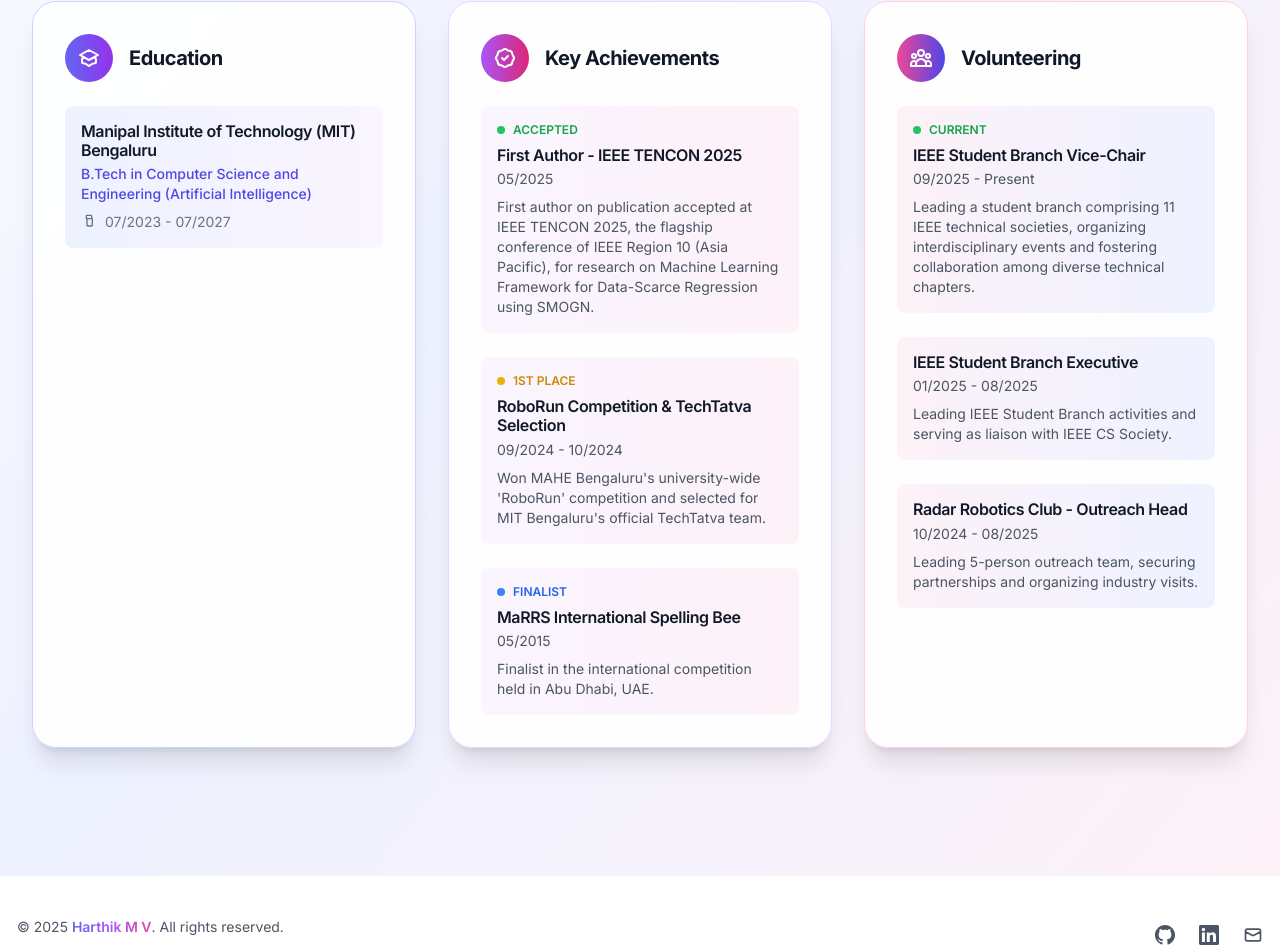
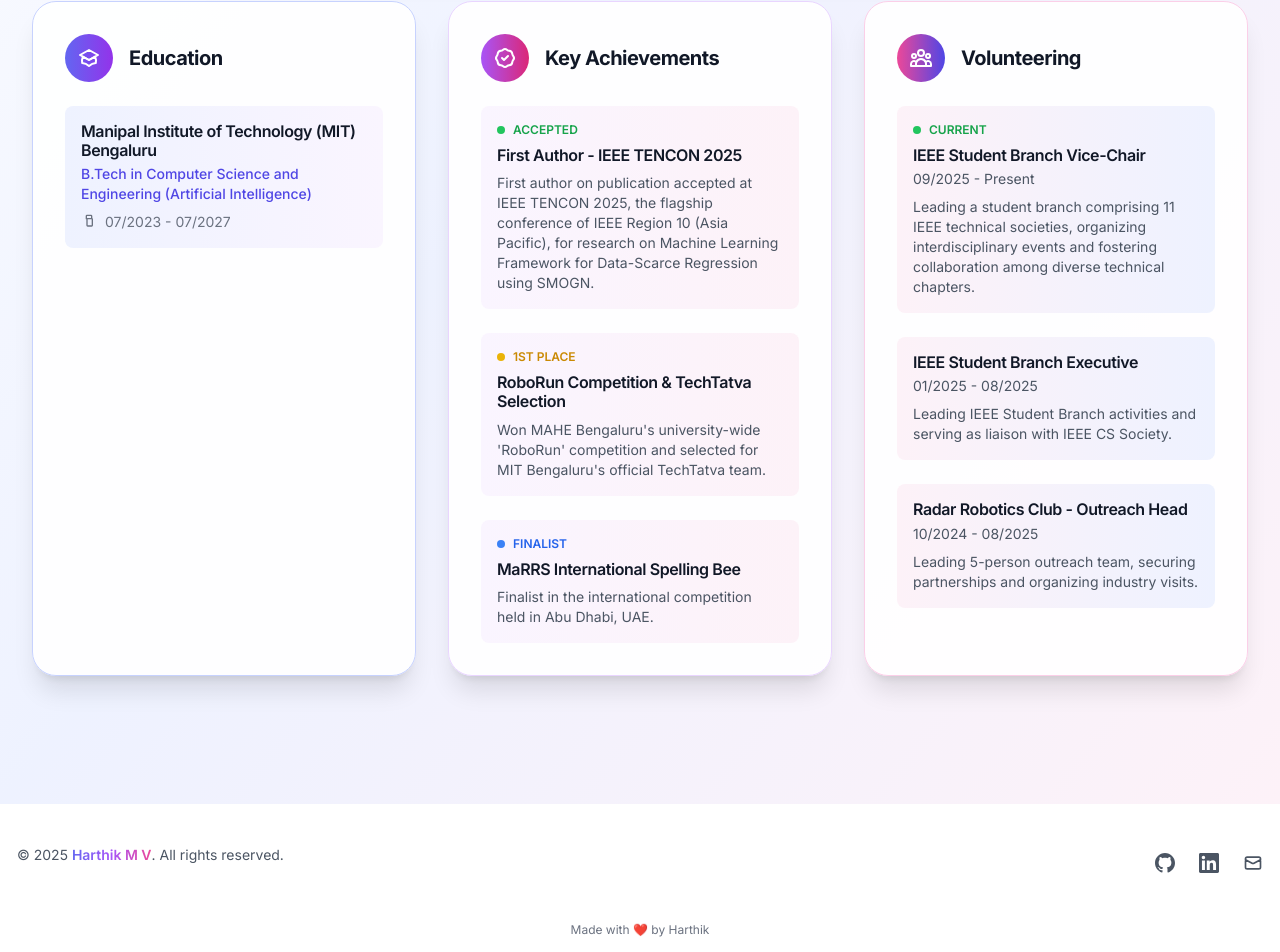
Before and after one commit to Harthik777/portfolio-website, a Next.js app: page /about in a window 1280 px wide. Shown: the part 833-1785 px from the top of the page. Built offline with nearby package versions, Linux system fonts and the light colour scheme.

Commit message:
Remove dates from Key Achievements section for cleaner presentation

```diff
--- a/src/app/about/page.tsx
+++ b/src/app/about/page.tsx
@@ -92,9 +92,6 @@
                       <h4 className="font-semibold text-gray-900 dark:text-white">
                         First Author - IEEE TENCON 2025
                       </h4>
-                      <p className="mt-1 text-sm text-gray-600 dark:text-gray-300">
-                        05/2025
-                      </p>
                       <p className="mt-2 text-sm text-gray-600 dark:text-gray-300">
                         First author on publication accepted at IEEE TENCON 2025, the flagship conference of IEEE Region 10 (Asia Pacific), for research on Machine Learning Framework for Data-Scarce Regression using SMOGN.
                       </p>
@@ -108,9 +105,6 @@
                       <h4 className="font-semibold text-gray-900 dark:text-white">
                         RoboRun Competition & TechTatva Selection
                       </h4>
-                      <p className="mt-1 text-sm text-gray-600 dark:text-gray-300">
-                        09/2024 - 10/2024
-                      </p>
                       <p className="mt-2 text-sm text-gray-600 dark:text-gray-300">
                         Won MAHE Bengaluru's university-wide 'RoboRun' competition and selected for MIT Bengaluru's official TechTatva team.
                       </p>
@@ -124,9 +118,6 @@
                       <h4 className="font-semibold text-gray-900 dark:text-white">
                         MaRRS International Spelling Bee
                       </h4>
-                      <p className="mt-1 text-sm text-gray-600 dark:text-gray-300">
-                        05/2015
-                      </p>
                       <p className="mt-2 text-sm text-gray-600 dark:text-gray-300">
                         Finalist in the international competition held in Abu Dhabi, UAE.
                       </p>
```
